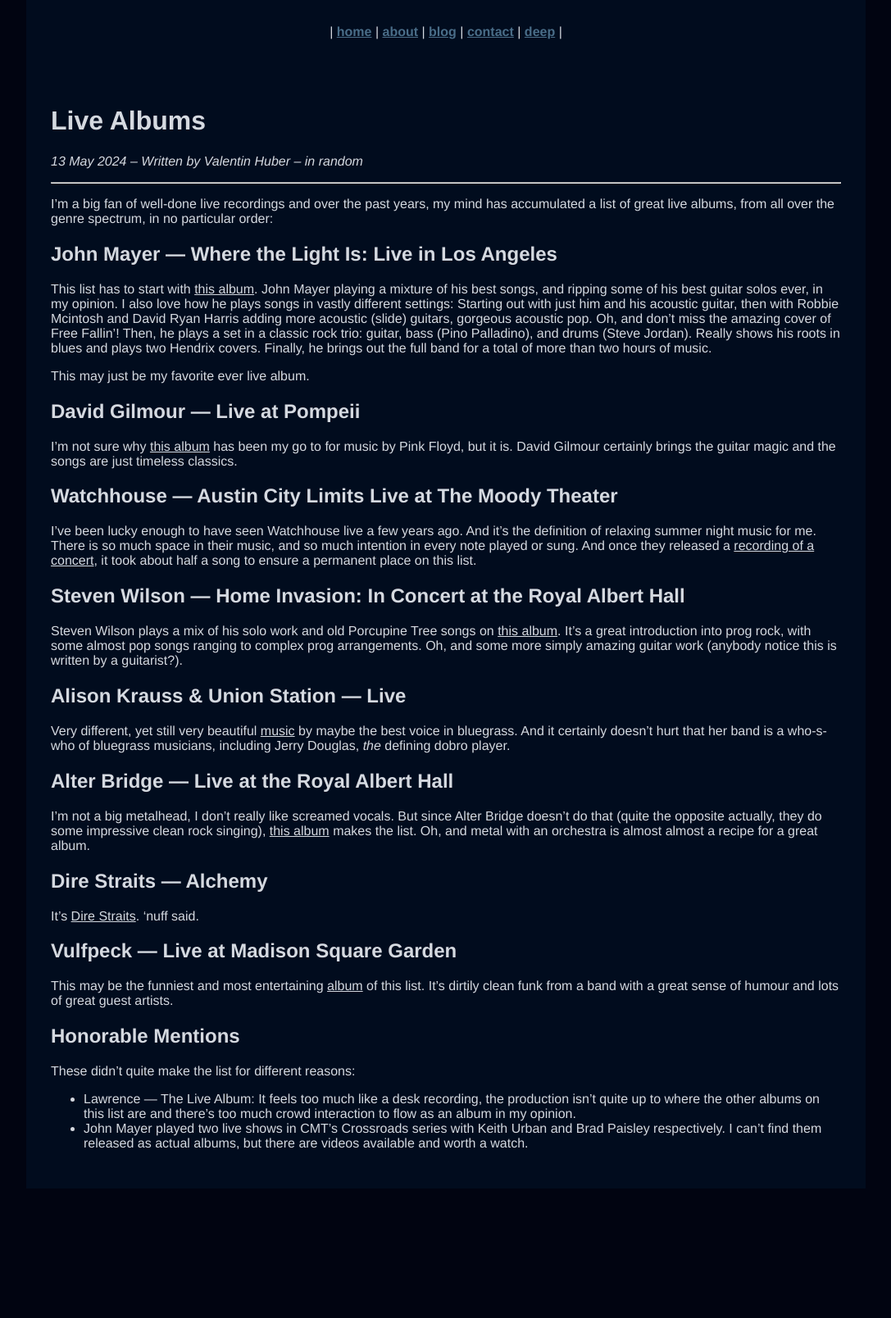
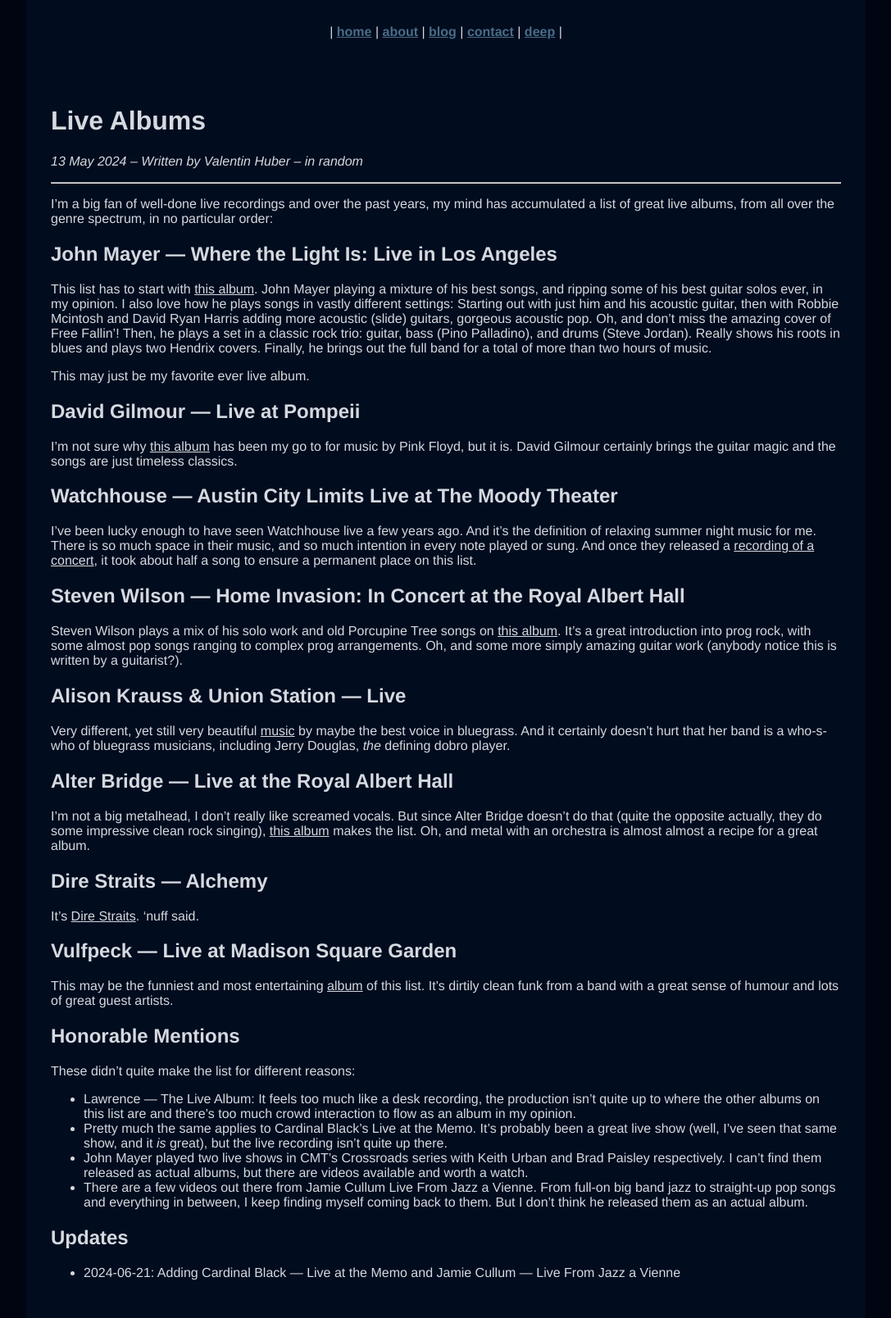
Before and after one commit to riesentoaster/valentinhuber.me, a Jekyll site: the page built from random/_posts/2024-05-13-Live Albums.md, in a window 1280 px wide. Shown: the whole page at 82% size, without its empty margins (96-1183 px from the left). Built offline with Jekyll 4.4.1, drawn with Linux system fonts in a browser that asks for light colours; nearby versions of some CDN libraries; before the commit the page ends 1450 px from its top, so only the background shows below that.

Commit message:
adding live albums

```diff
--- a/random/_posts/2024-05-13-Live Albums.md
+++ b/random/_posts/2024-05-13-Live Albums.md
@@ -32,4 +32,9 @@
 ## Honorable Mentions
 These didn't quite make the list for different reasons:
 - Lawrence — The Live Album: It feels too much like a desk recording, the production isn't quite up to where the other albums on this list are and there's too much crowd interaction to flow as an album in my opinion.
+- Pretty much the same applies to Cardinal Black's Live at the Memo. It's probably been a great live show (well, I've seen that same show, and it *is* great), but the live recording isn't quite up there.
 - John Mayer played two live shows in CMT's Crossroads series with Keith Urban and Brad Paisley respectively. I can't find them released as actual albums, but there are videos available and worth a watch.
+- There are a few videos out there from Jamie Cullum Live From Jazz a Vienne. From full-on big band jazz to straight-up pop songs and everything in between, I keep finding myself coming back to them. But I don't think he released them as an actual album.
+
+## Updates
+- 2024-06-21: Adding Cardinal Black — Live at the Memo and Jamie Cullum — Live From Jazz a Vienne
```
